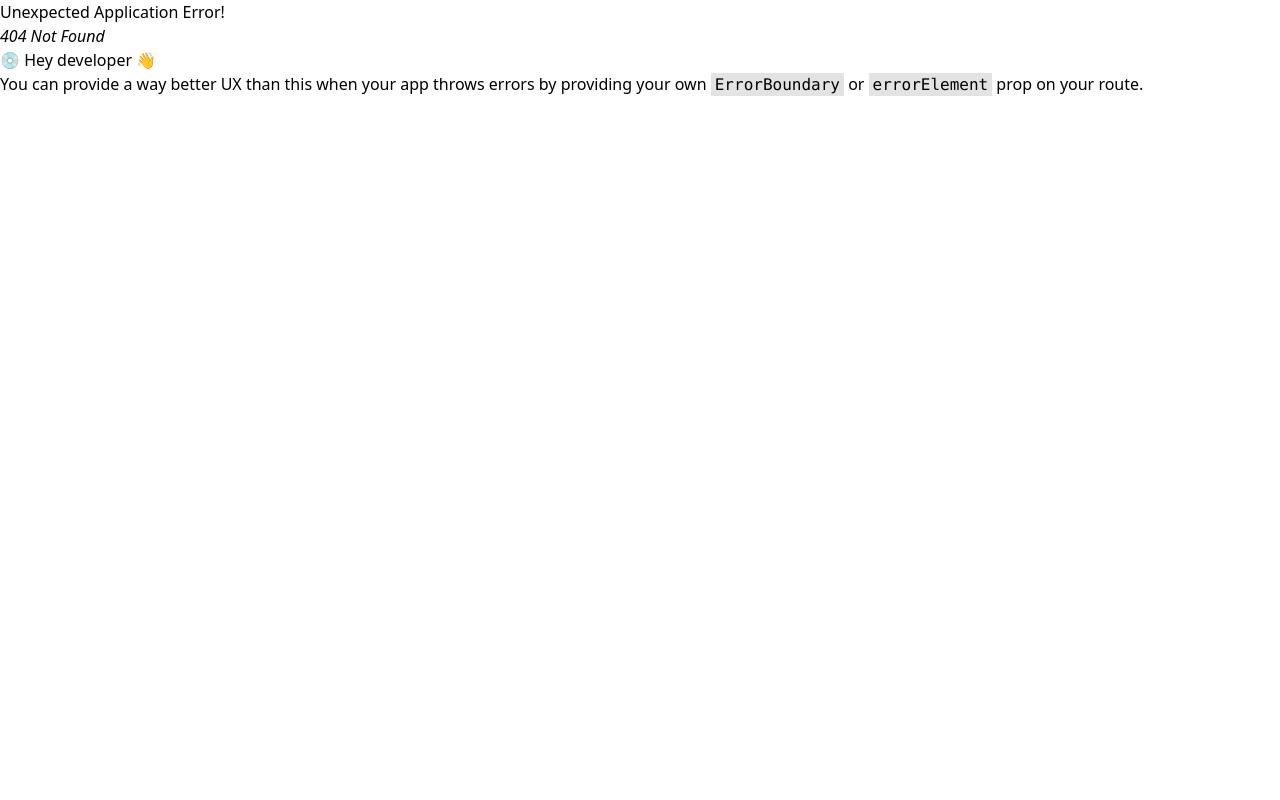
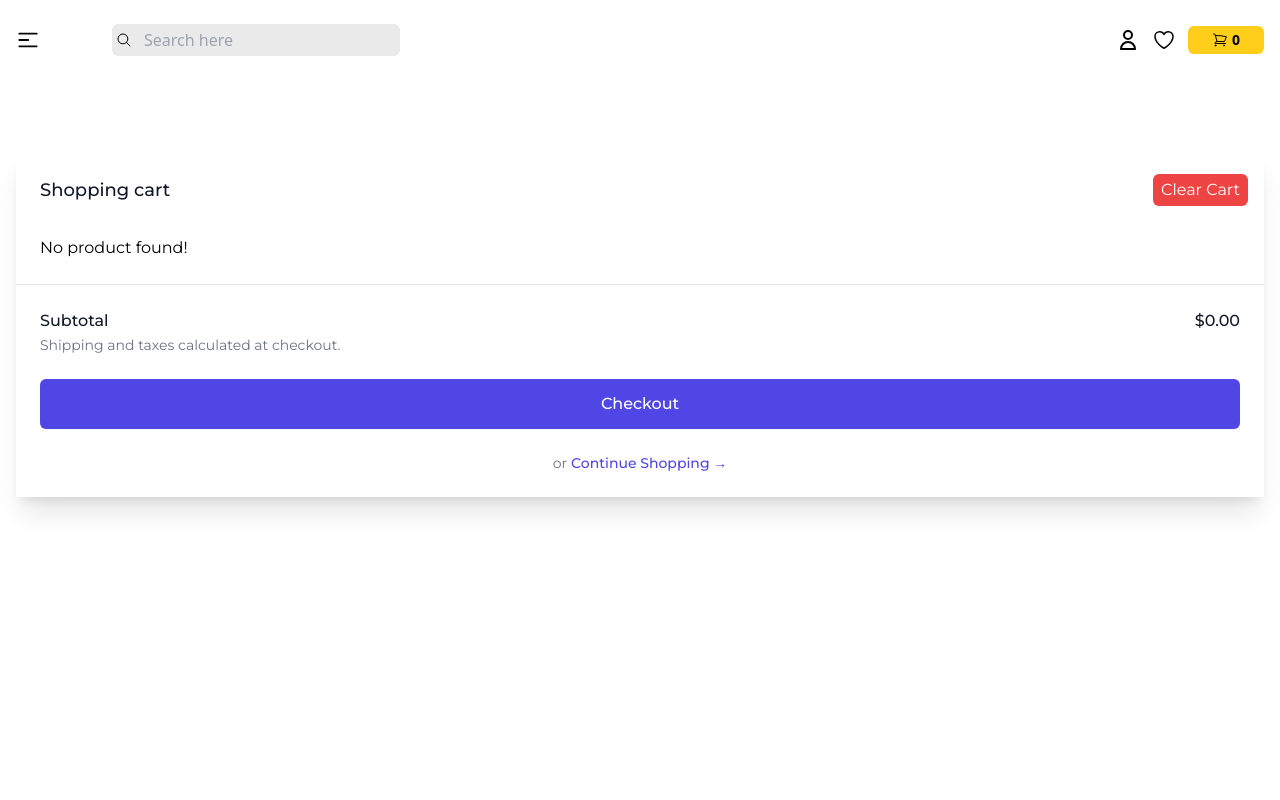
Before and after one commit to aditya-narayan-sahoo/book-store, a React (Vite) app in the folder frontend/: page /cart in a window 1280 px wide. Before the commit this address had no page. Shown: the top 800 px of the page. Built offline with nearby package versions, Linux system fonts and the light colour scheme.

Commit message:
Add the cart page

```diff
--- /dev/null
+++ b/frontend/src/pages/books/Cart.jsx
@@ -0,0 +1,119 @@
+import { Link } from "react-router-dom";
+import { useDispatch, useSelector } from "react-redux";
+import { getImgUrl } from "../../utils/getImgUrl";
+import { removeFromCart, clearCart } from "../../redux/features/cart/cartSlice";
+
+const Cart = () => {
+  const dispatch = useDispatch();
+  const cartItems = useSelector((store) => store.cart.cartItems);
+  const handleRemoveFromCart = (product) => dispatch(removeFromCart(product));
+  const handleClearCart = () => dispatch(clearCart());
+  const totalPrice = cartItems.reduce((a, b) => a + b.newPrice, 0).toFixed(2);
+
+  return (
+    <>
+      <div className="flex mt-12 h-full flex-col overflow-hidden bg-white shadow-xl">
+        <div className="flex-1 overflow-y-auto px-4 py-6 sm:px-6">
+          <div className="flex items-start justify-between">
+            <div className="text-lg font-medium text-gray-900">
+              Shopping cart
+            </div>
+            <div className="ml-3 flex h-7 items-center ">
+              <button
+                type="button"
+                onClick={handleClearCart}
+                className="relative -m-2 py-1 px-2 bg-red-500 text-white rounded-md hover:bg-secondary transition-all duration-200  "
+              >
+                <span className="">Clear Cart</span>
+              </button>
+            </div>
+          </div>
+
+          <div className="mt-8">
+            <div className="flow-root">
+              {cartItems.length > 0 ? (
+                <ul role="list" className="-my-6 divide-y divide-gray-200">
+                  {cartItems.map((product) => (
+                    <li key={product?._id} className="flex py-6">
+                      <div className="h-24 w-24 flex-shrink-0 overflow-hidden rounded-md border border-gray-200">
+                        <img
+                          alt=""
+                          src={`${getImgUrl(product?.coverImage)}`}
+                          className="h-full w-full object-cover object-center"
+                        />
+                      </div>
+
+                      <div className="ml-4 flex flex-1 flex-col">
+                        <div>
+                          <div className="flex flex-wrap justify-between text-base font-medium text-gray-900">
+                            <h3>
+                              <Link to="/">{product?.title}</Link>
+                            </h3>
+                            <p className="sm:ml-4">${product?.newPrice}</p>
+                          </div>
+                          <p className="mt-1 text-sm text-gray-500 capitalize">
+                            <strong>Category: </strong>
+                            {product?.category}
+                          </p>
+                        </div>
+                        <div className="flex flex-1 flex-wrap items-end justify-between space-y-2 text-sm">
+                          <p className="text-gray-500">
+                            <strong>Qty:</strong> 1
+                          </p>
+
+                          <div className="flex">
+                            <button
+                              onClick={() => handleRemoveFromCart(product)}
+                              type="button"
+                              className="font-medium text-indigo-600 hover:text-indigo-500"
+                            >
+                              Remove
+                            </button>
+                          </div>
+                        </div>
+                      </div>
+                    </li>
+                  ))}
+                </ul>
+              ) : (
+                <p>No product found!</p>
+              )}
+            </div>
+          </div>
+        </div>
+
+        <div className="border-t border-gray-200 px-4 py-6 sm:px-6">
+          <div className="flex justify-between text-base font-medium text-gray-900">
+            <p>Subtotal</p>
+            <p>${totalPrice ? totalPrice : 0}</p>
+          </div>
+          <p className="mt-0.5 text-sm text-gray-500">
+            Shipping and taxes calculated at checkout.
+          </p>
+          <div className="mt-6">
+            <Link
+              to="/checkout"
+              className="flex items-center justify-center rounded-md border border-transparent bg-indigo-600 px-6 py-3 text-base font-medium text-white shadow-sm hover:bg-indigo-700"
+            >
+              Checkout
+            </Link>
+          </div>
+          <div className="mt-6 flex justify-center text-center text-sm text-gray-500">
+            <Link to="/">
+              or
+              <button
+                type="button"
+                className="font-medium text-indigo-600 hover:text-indigo-500 ml-1"
+              >
+                Continue Shopping
+                <span aria-hidden="true"> &rarr;</span>
+              </button>
+            </Link>
+          </div>
+        </div>
+      </div>
+    </>
+  );
+};
+
+export default Cart;
--- a/frontend/src/routers/router.jsx
+++ b/frontend/src/routers/router.jsx
@@ -3,6 +3,7 @@
 import Home from "../pages/home/Home";
 import Login from "../components/Login";
 import Register from "../components/Register";
+import Cart from "../pages/books/Cart";
 
 const router = createBrowserRouter([
   {
@@ -12,6 +13,7 @@
       { path: "/", element: <Home /> },
       { path: "/login", element: <Login /> },
       { path: "/register", element: <Register /> },
+      { path: "/cart", element: <Cart /> },
     ],
   },
 ]);
```
